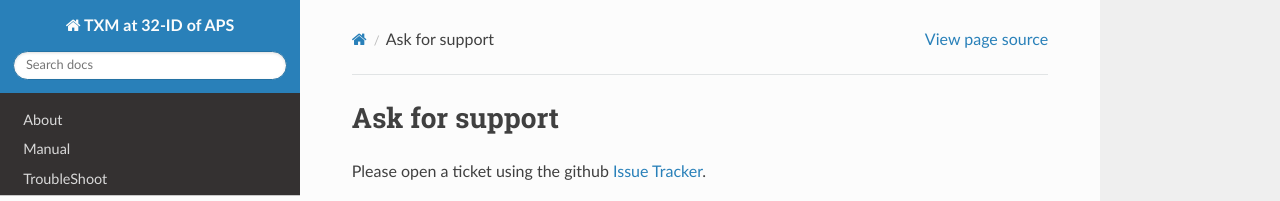
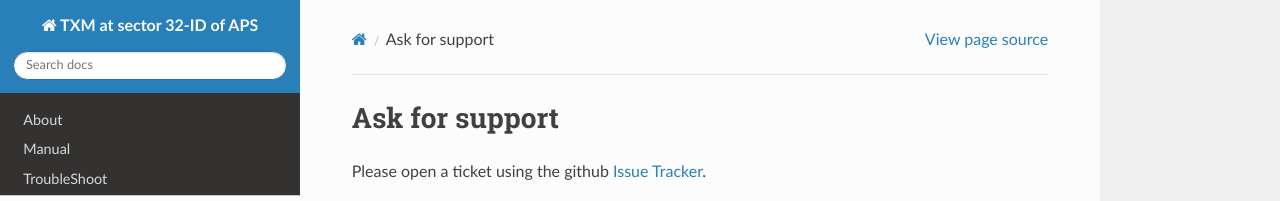
Before and after one commit to xray-imaging/32id-docs, a Sphinx documentation site: the page built from docs/source/support.rst, in a window 1280 px wide. Shown: the top 201 px of the page. Built offline with Sphinx 7.4.7 and the Read the Docs theme 2.0.0, drawn with Linux system fonts in a browser that asks for light colours; pages that are not in the unit, such as notebooks, are missing from menus; the version number could not be read and is left out.

Commit message:
working on 32ID customization

```diff
--- a/docs/conf.py
+++ b/docs/conf.py
@@ -66,7 +66,7 @@ master_doc = 'index'
 
 # General information about the project.
 Affiliation = u'Argonne National Laboratory'
-project = u'TXM at 32-ID of APS'
+project = u'TXM at sector 32-ID of APS'
 copyright = u'2020, ' + Affiliation
 
 # The version info for the project you're documenting, acts as replacement for
```
